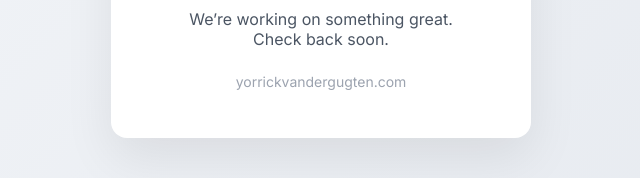
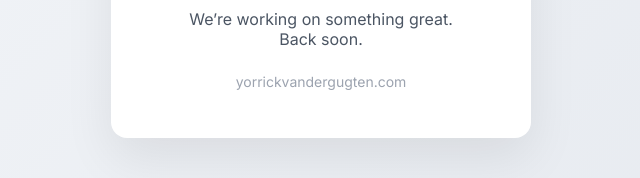
Before and after one commit to Damiandegroot/yorrickvandergugten.github.io, a plain HTML site: page index.html in a window 1280 px wide. Shown: the part 421-599 px from the top of the page, 319-959 px from the left. Drawn offline with Linux system fonts and the light colour scheme.

Commit message:
Update index.html

```diff
--- a/index.html
+++ b/index.html
@@ -73,7 +73,7 @@
   <div class="card">
     <div class="emoji">🚧</div>
     <h1>Website under construction</h1>
-    <p>We’re working on something great.<br />Check back soon.</p>
+    <p>We’re working on something great.<br />Back soon.</p>
     <div class="domain">yorrickvandergugten.com</div>
   </div>
 </body>
```
